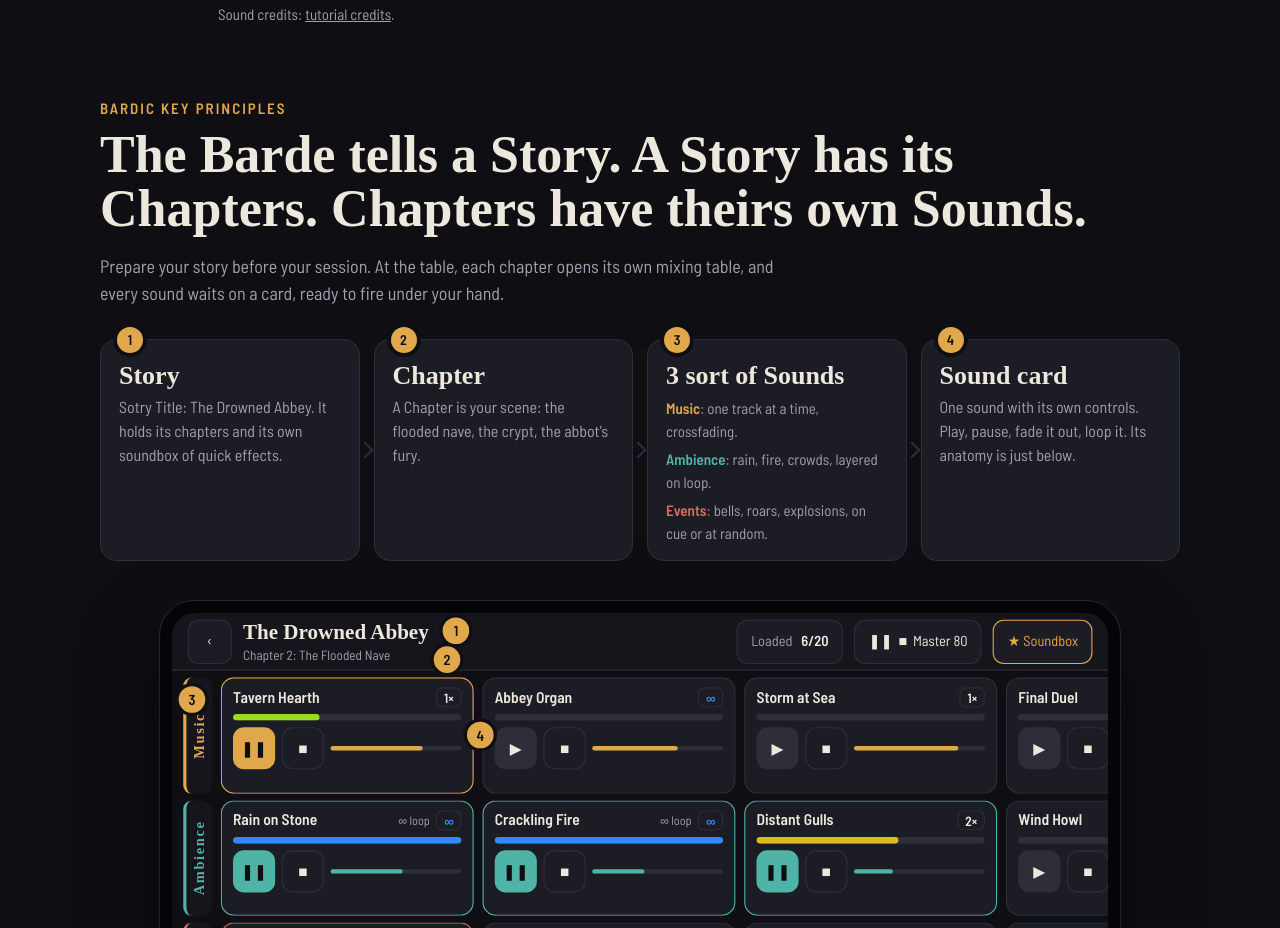
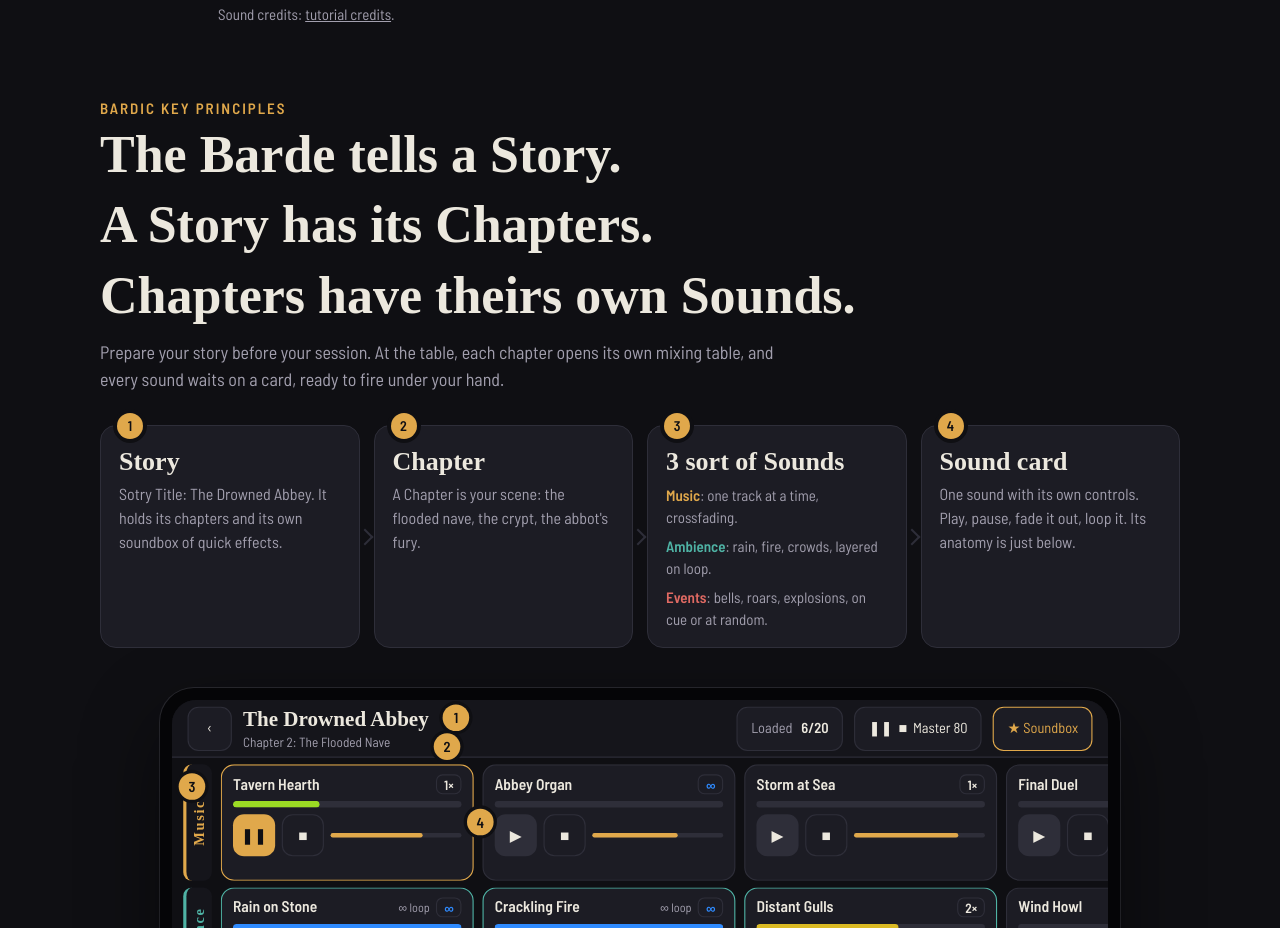
Before and after one commit to arthurvangeersdaele/Bardic, a plain HTML site: page docs/index.html in a window 1280 px wide. Shown: the part 1676-2604 px from the top of the page. Drawn offline with Linux system fonts and the light colour scheme; no server answers; a web font is replaced by a local one.

Commit message:
Refine headings in game building section
Updated headings for clarity and structure in the game section.

```diff
--- a/docs/index.html
+++ b/docs/index.html
@@ -255,7 +255,9 @@ footer{margin-top:72px;padding:40px 0 60px;border-top:1px solid var(--line);colo
   <!-- 5. How a game is built -->
   <section id="table">
     <p class="kicker">Bardic Key Principles</p>
-    <h2>The Barde tells a Story. A Story has its Chapters. Chapters have theirs own Sounds.</h2>
+    <h2>The Barde tells a Story.</h2>
+    <h2>A Story has its Chapters.</h2>
+    <h2>Chapters have theirs own Sounds.</h2>
     <p class="intro">Prepare your story before your session. At the table, each chapter opens its own mixing table, and every sound waits on a card, ready to fire under your hand.</p>
     <div class="levels">
       <div class="lv"><span class="n">1</span><h3>Story</h3><p>Sotry Title: The Drowned Abbey. It holds its chapters and its own soundbox of quick effects.</p></div>
```
